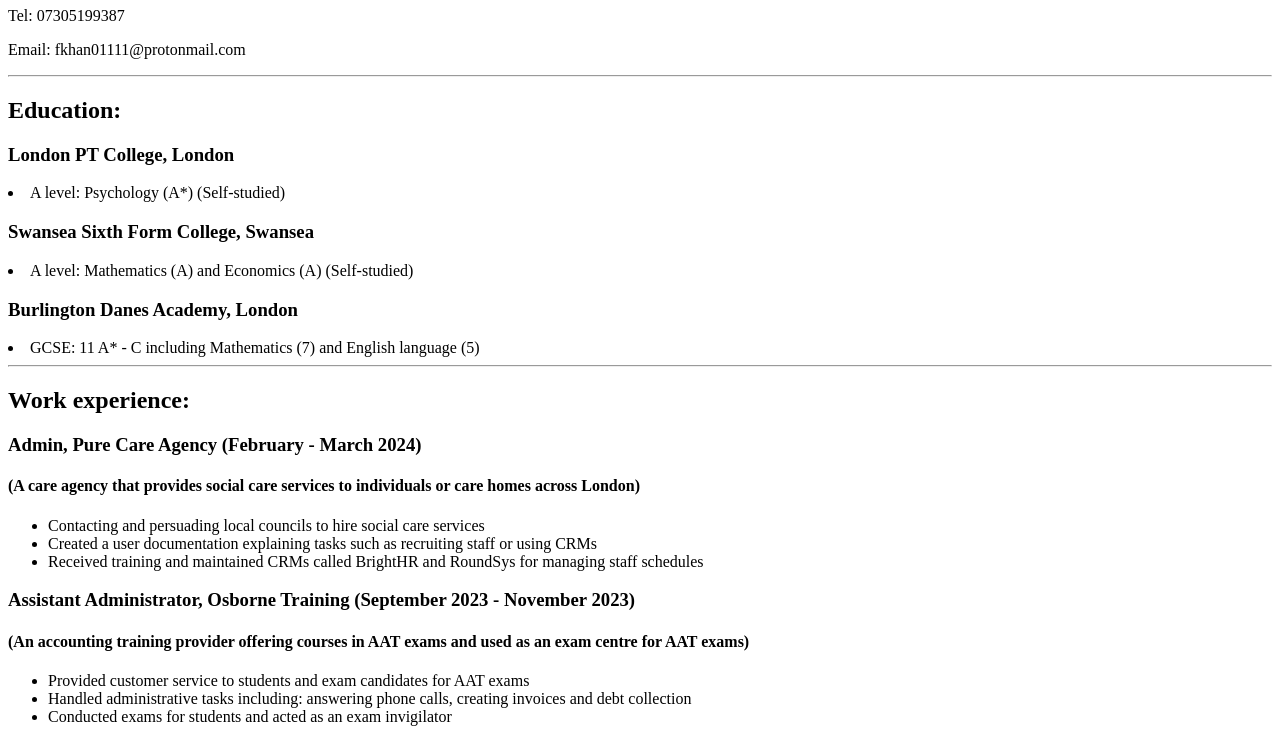
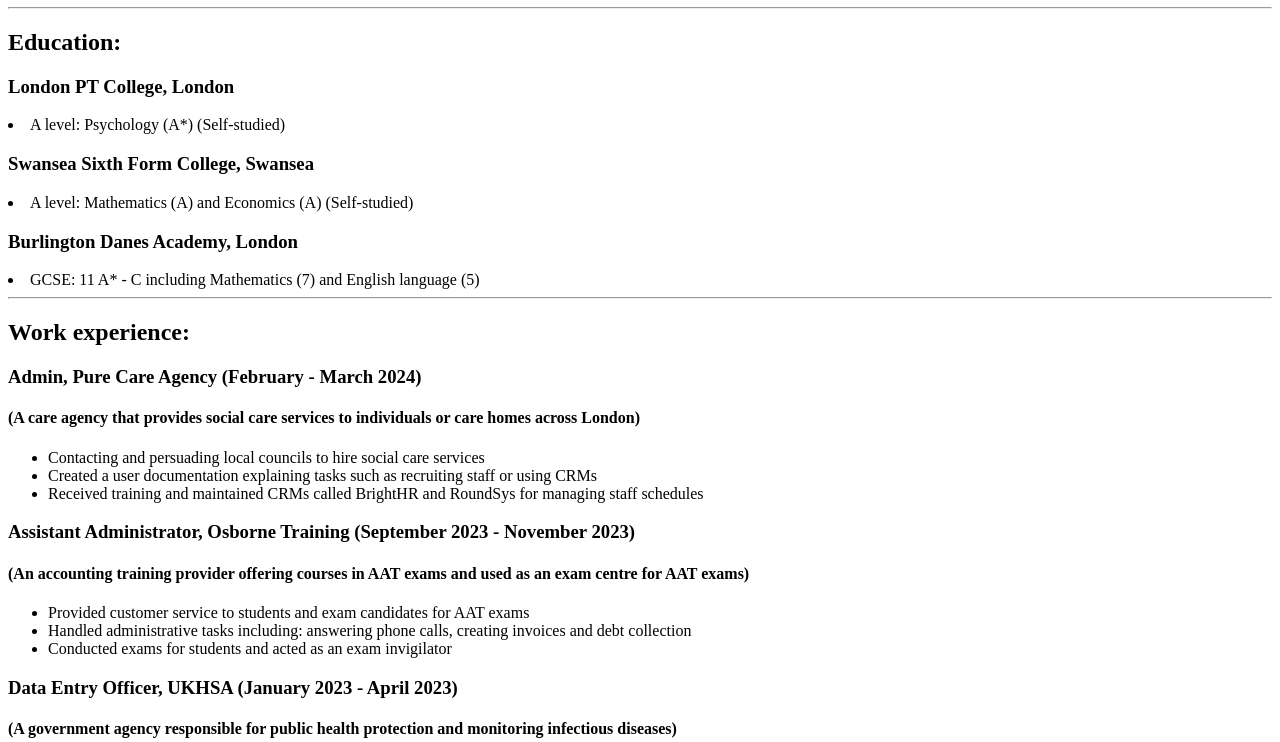
Before and after one commit to ChittagongianProgrammer/html-resume, a plain HTML site: page index.html in a window 1280 px wide. Shown: the part 73-815 px from the top of the page. Drawn offline with Linux system fonts and the light colour scheme.

Commit message:
Update index.html

```diff
--- a/index.html
+++ b/index.html
@@ -7,8 +7,6 @@
 </head>
 <body>
     <h1>Faiyaz Khan</h1>
-    <p>Tel: 07305199387</p>
-    <p>Email: fkhan01111@protonmail.com</p>
 <hr/>
 
     <h2>Education:</h2>
```
